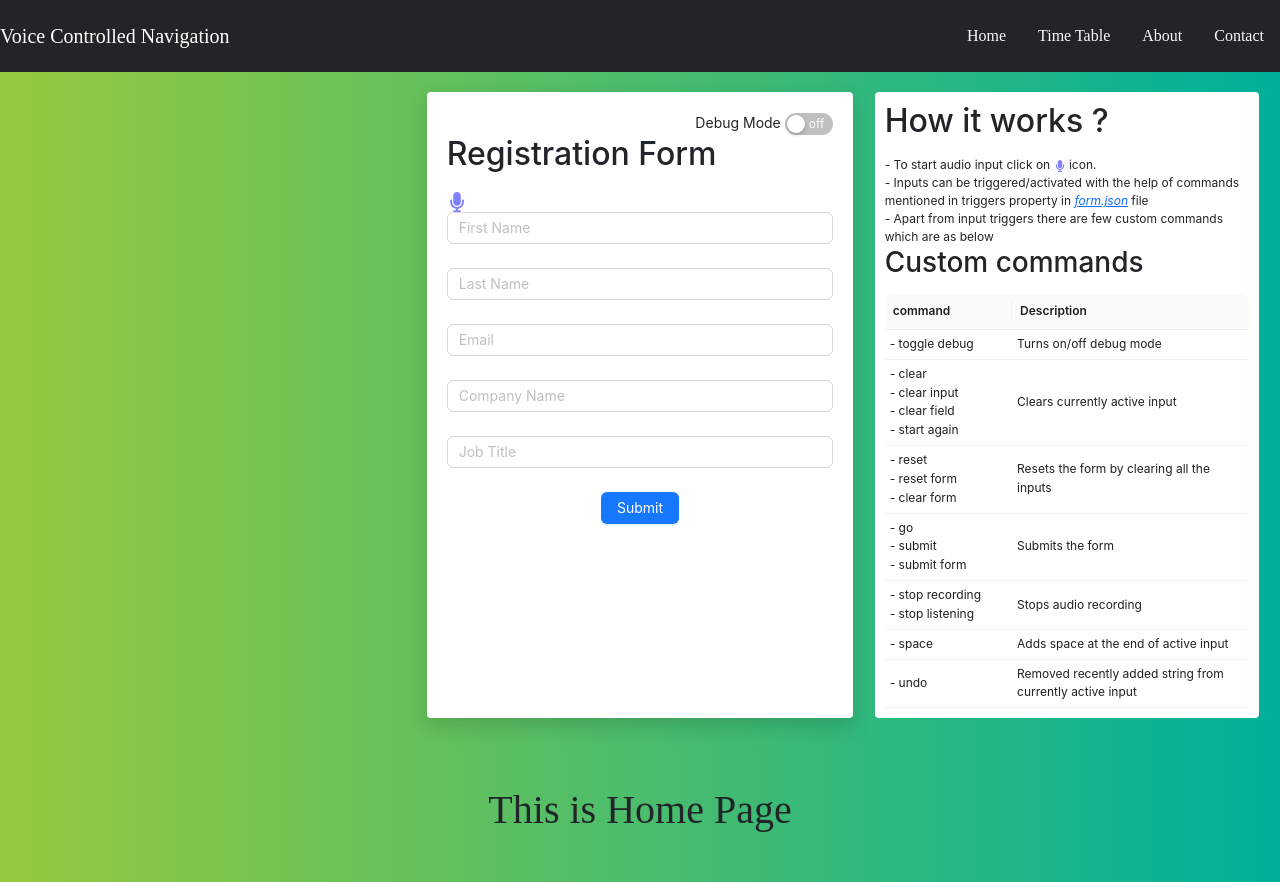
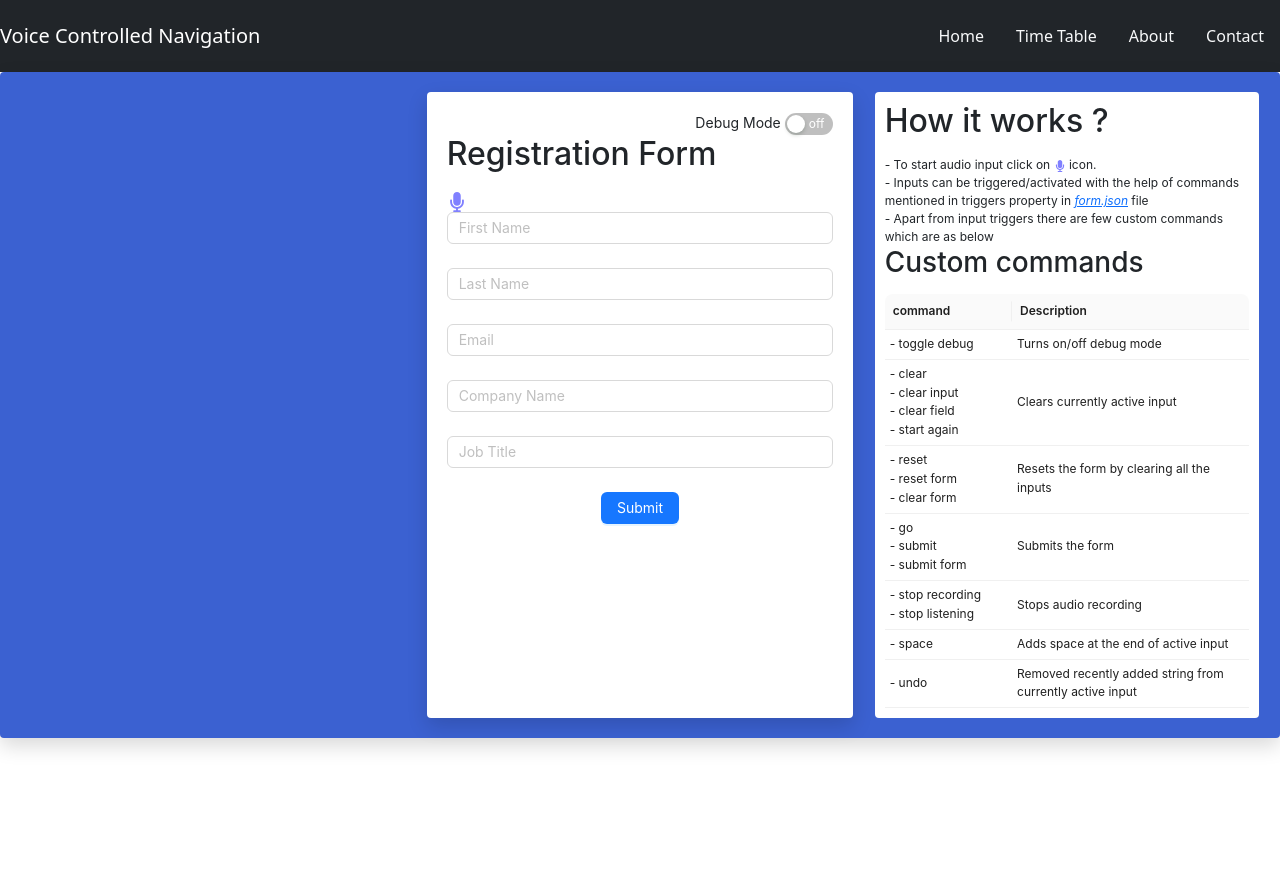
Before and after one commit to rajatrai30/Voice-Automated-WebApp, a React (Vite) app: page / in a window 1280 px wide. After the commit the page ends 800 px from the top, so only its background shows below. Built offline with nearby package versions, Linux system fonts and the light colour scheme.

Commit message:
content commit

```diff
--- a/src/App.jsx
+++ b/src/App.jsx
@@ -58,7 +58,6 @@ function App() {
       <Switch>
         <Route exact path="/">
           <VoiceForm />
-          <h1 className="text-center py-5"> This is Home Page </h1>
         </Route>
         <Route exact path="/tutorials">
         <Tutorials/>
--- a/src/components/VoiceForm/VoiceForm.css
+++ b/src/components/VoiceForm/VoiceForm.css
@@ -1,20 +1,13 @@
-body {
-    font-family: "Poppins" !important;
-
-    background: -webkit-linear-gradient(to right,
-            #96c93d,
-            #00b09b);
-    /* Chrome 10-25, Safari 5.1-6 */
-    background: linear-gradient(to right,
-            #96c93d,
-            #00b09b);
-    /* W3C, IE 10+/ Edge, Firefox 16+, Chrome 26+, Opera 12+, Safari 7+ */
-}
-
 .content {
   background: #fff;
   padding: 20px !important;
   margin: 20px auto !important;
+  border-radius: 4px;
+  box-shadow: 0 8px 20px 0 rgba(0, 0, 0, 0.15);
+}
+
+.VoiceFirm{
+    background: #3b61d1;
     border-radius: 4px;
     box-shadow: 0 8px 20px 0 rgba(0, 0, 0, 0.15);
 }
@@ -44,7 +37,7 @@ body {
   /* border-radius: 4px; */
   /* margin: 20px auto !important; */
   /* box-shadow: 0 8px 20px 0 rgba(0, 0, 0, 0.15); */
-    color: #0165af;
+  /* color: #0165af; */
 }
 
 .center {
@@ -68,9 +61,6 @@ body {
   color: #f85e5e !important;
 }
 
-body {
-    background-color: #47d1da;
-}
 
 p {
   color: white;
--- a/src/components/VoiceForm/VoiceForm.jsx
+++ b/src/components/VoiceForm/VoiceForm.jsx
@@ -118,7 +118,8 @@ class VoiceForm extends Component {
           let currText = formData[activeInput];
           if (currText) {
             currText = currText.replace(
-              `${inputHistory[activeInput][inputHistory[activeInput].length - 1]
+              `${
+                inputHistory[activeInput][inputHistory[activeInput].length - 1]
               } `,
               ""
             );
@@ -144,13 +145,17 @@ class VoiceForm extends Component {
 
       case "next":
         if (activeInput) {
-          const currentIndex = fields.findIndex(each => each.name === activeInput);
-          const nextIndex = currentIndex + 1 < fields.length ? currentIndex + 1 : 0;
+          const currentIndex = fields.findIndex(
+            (each) => each.name === activeInput
+          );
+          const nextIndex =
+            currentIndex + 1 < fields.length ? currentIndex + 1 : 0;
           const nextInputName = fields[nextIndex].name;
           this.setState({ activeInput: nextInputName }, () => {
             this._findRefInput(refs, nextInputName).current.focus();
           });
-        } break;
+        }
+        break;
 
       // process text which doesnt match with any other custom commands
       default: {
@@ -238,22 +243,22 @@ class VoiceForm extends Component {
 
   _RouterHome = () => {
     const { history } = this.props;
-    history.push('/');
+    history.push("/");
   };
 
   _RouterContact = () => {
     const { history } = this.props;
-    history.push('/contact');
+    history.push("/contact");
   };
 
   _RouterTutorials = () => {
     const { history } = this.props;
-    history.push('/tutorials');
+    history.push("/tutorials");
   };
 
   _RouterAbout = () => {
     const { history } = this.props;
-    history.push('/about');
+    history.push("/about");
   };
 
   _focusNextInput = () => {
@@ -265,11 +270,6 @@ class VoiceForm extends Component {
       this._findRefInput(refs, nextInputName).current.focus();
     });
   };
-
-
-
-
-
 
   // Handle input change
   _handleChange = (e) => {
@@ -303,6 +303,7 @@ class VoiceForm extends Component {
       error,
     } = this.state;
     return (
+      <div className="VoiceFirm">
         <Row>
           <Col span={24}>
             <Row>
@@ -382,6 +383,7 @@ class VoiceForm extends Component {
             _hideModal={this._hideModal}
           />
         </Row>
+      </div>
     );
   }
 }
```
Lines whose indentation alone changed are shown as unchanged.
